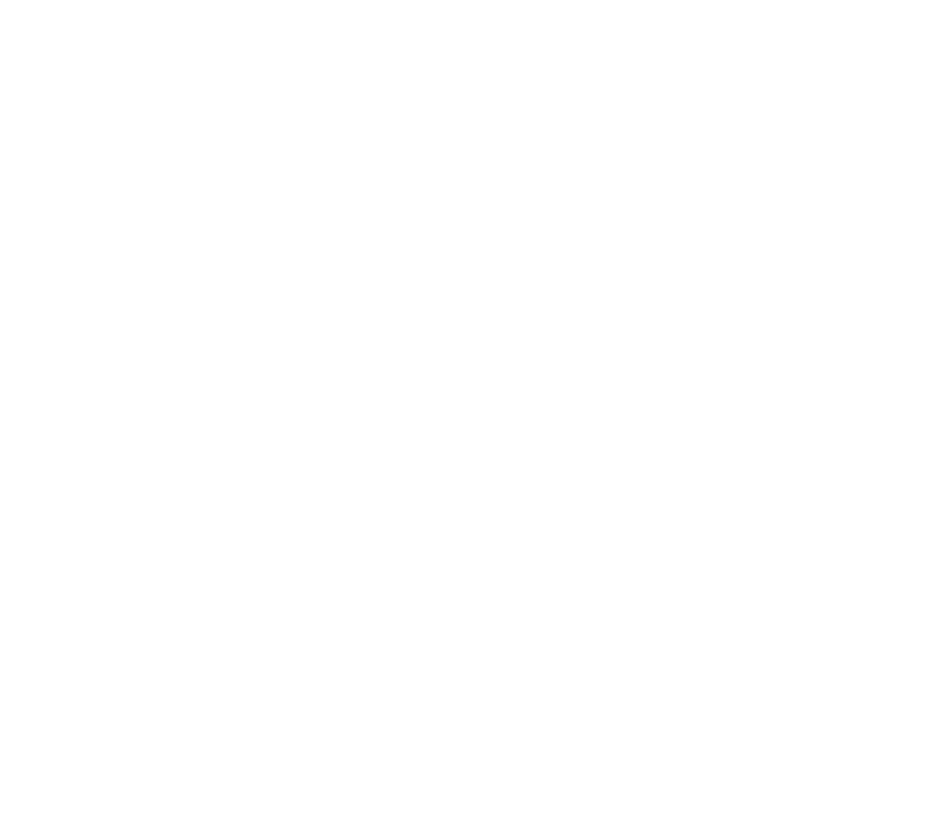
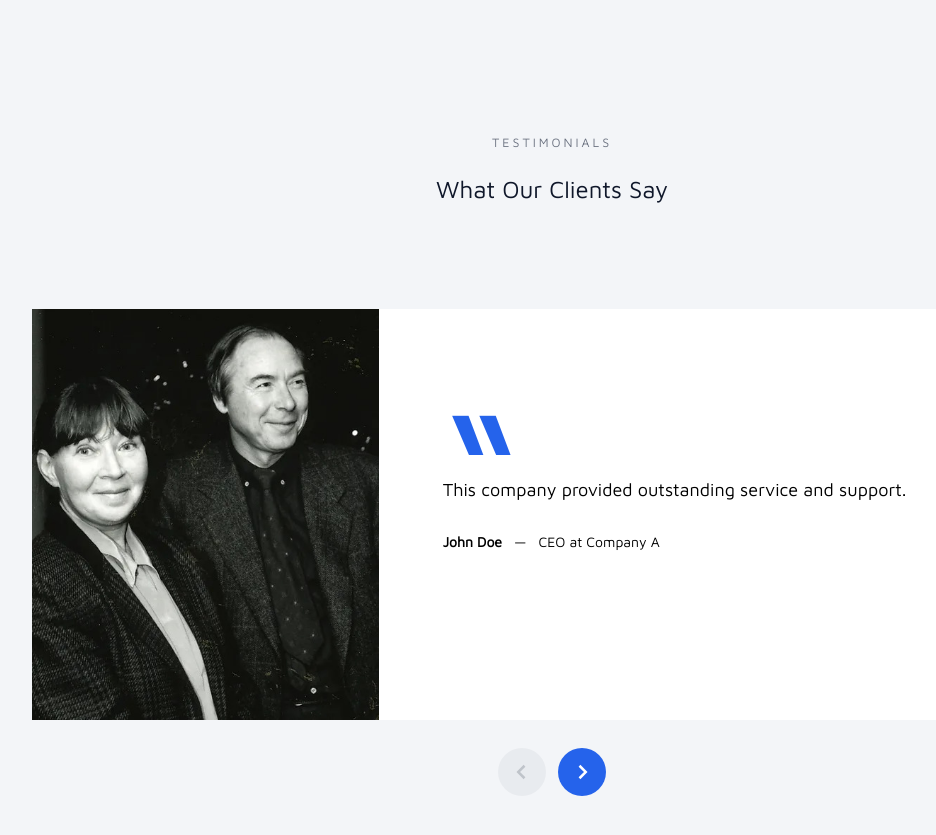
Before and after one commit to iamjianyoudai/solheim-design, a Next.js app: page /about in a window 1280 px wide. Before the commit this address had no page. Shown: the part 427-1262 px from the top of the page, without its empty margins (88-1024 px from the left). Before the commit the page ends 800 px from the top, so only its background shows below. Built offline with nearby package versions, Linux system fonts and the light colour scheme.

Commit message:
create about page

```diff
--- /dev/null
+++ b/components/about/Testimonials.tsx
@@ -0,0 +1,167 @@
+// components/Testimonials.tsx
+
+"use client";
+
+import { motion } from "framer-motion";
+import Image from "next/image";
+import { useCallback, useEffect, useRef, useState } from "react";
+import { BiChevronLeft, BiChevronRight } from "react-icons/bi";
+import { Swiper, SwiperRef, SwiperSlide } from "swiper/react";
+
+import "swiper/css";
+import Subtitle from "../ui/Subtitle";
+import Title from "../utils/Title";
+import { testimonialContent } from "../utils/testimonialContent";
+
+interface SectionProps {
+  className?: string;
+}
+
+const Testimonials: React.FC<SectionProps> = ({ className }) => {
+  const [isEnd, setIsEnd] = useState<boolean | undefined>(false);
+  const [isStart, setIsStart] = useState<boolean | undefined>(true);
+
+  const sliderRef = useRef<SwiperRef>(null);
+
+  const {
+    heading: { title, subTitle },
+    testimonials,
+  } = testimonialContent;
+
+  useEffect(() => {
+    setIsEnd(sliderRef.current?.swiper.isEnd);
+    setIsStart(sliderRef.current?.swiper.isBeginning);
+  }, []);
+
+  const nextHandler = useCallback(() => {
+    if (!sliderRef.current) return;
+    sliderRef.current.swiper.slideNext();
+  }, []);
+
+  const prevHandler = useCallback(() => {
+    if (!sliderRef.current) return;
+    sliderRef.current.swiper.slidePrev();
+  }, []);
+
+  return (
+    <section className={`${className} overflow-hidden`}>
+      <div className="wrapper">
+        <div className="flex justify-center">
+          <div className="w-full md:w-8/12 flex items-center">
+            <div className="text-center w-auto md:w-screen max-w-full md:max-w-xl mx-auto mb-16">
+              {subTitle && <Subtitle>{subTitle}</Subtitle>}
+              {title && <Title>{title}</Title>}
+            </div>
+          </div>
+        </div>
+
+        <div className="lg:flex justify-start lg:justify-center">
+          <motion.div
+            initial={{ opacity: 0, y: 20 }}
+            whileInView={{
+              opacity: 1,
+              y: 0,
+              transition: { delay: 0.9, duration: 0.5 },
+            }}
+            viewport={{ once: true }}
+            className="w-full lg:w-10/12 lg:flex items-center"
+          >
+            <Swiper
+              ref={sliderRef}
+              speed={700}
+              spaceBetween={30}
+              onSlideChange={() => {
+                setIsEnd(sliderRef.current?.swiper.isEnd);
+                setIsStart(sliderRef.current?.swiper.isBeginning);
+              }}
+              className="z-50 py-32 mb-7 relative flex items-center"
+            >
+              {testimonials.map(({ name, img, titleRole, quote }, index) => (
+                <SwiperSlide className="w-full" key={name}>
+                  <div className="md:flex overflow-y-visible mt-10 items-stretch bg-white">
+                    <div className="md:w-4/12">
+                      <Image
+                        src={img}
+                        alt={name}
+                        width={379}
+                        height={320}
+                        className="object-cover object-center !h-full !w-full"
+                      />
+                    </div>
+
+                    <div className="md:w-8/12 p-7 md:p-16 flex items-center">
+                      <div>
+                        <blockquote className="text-lg mb-7">
+                          <span className="text-[200px] leading-[0] relative text-blue-600 block">
+                            &ldquo;
+                          </span>
+                          {quote}
+                        </blockquote>
+                        <div className="flex space-x-3 text-sm">
+                          <strong>{name}</strong>
+                          <span>&mdash;</span>
+                          <span>{titleRole}</span>
+                        </div>
+                      </div>
+                    </div>
+                  </div>
+                </SwiperSlide>
+              ))}
+            </Swiper>
+          </motion.div>
+        </div>
+
+        <motion.div
+          initial={{ opacity: 0, y: 20 }}
+          whileInView={{
+            opacity: 1,
+            y: 0,
+            transition: { delay: 0.9, duration: 0.5 },
+          }}
+          viewport={{ once: true }}
+          className="flex justify-center"
+        >
+          <div className="flex space-x-3">
+            <div
+              onClick={prevHandler}
+              className={`${
+                isStart
+                  ? "opacity-30 bg-gray-300 text-gray-600 !cursor-pointer"
+                  : "opacity-100 bg-blue-600 text-white"
+              } relative top-0 group transition w-12 h-12 cursor-pointer rounded-full inline-flex justify-center items-center`}
+            >
+              <BiChevronLeft
+                className={`text-3xl text-primary transition
+                group-hover:text-white ${
+                  isStart
+                    ? "group-hover:!text-gray-600"
+                    : "group-hover:text-white"
+                }`}
+              />
+            </div>
+
+            <div
+              onClick={nextHandler}
+              className={`${
+                isEnd
+                  ? "opacity-30 bg-gray-300 text-gray-600 !cursor-pointer"
+                  : "opacity-100 bg-blue-600 text-white"
+              } relative top-0 group transition w-12 h-12 cursor-pointer rounded-full inline-flex justify-center items-center`}
+            >
+              <BiChevronRight
+                className={`text-3xl text-primary transition
+                group-hover:text-white ${
+                  isEnd
+                    ? "group-hover:!text-gray-600"
+                    : "group-hover:text-white"
+                }`}
+              />
+            </div>
+          </div>
+        </motion.div>
+      </div>
+    </section>
+  );
+};
+
+export default Testimonials;
--- a/components/projects/ProjectContent.tsx
+++ b/components/projects/ProjectContent.tsx
@@ -60,9 +60,16 @@ const projectsData = [
     url: "/projects/project-4",
   },
 ];
-
+const formatDate = (dateString: string) => {
+  const date = new Date(dateString);
+  return date.toLocaleDateString("en-US", {
+    year: "numeric",
+    month: "short",
+    day: "numeric",
+  });
+};
 const ProjectContent: React.FC<ProjectContentProps> = ({ project }) => {
-  const { title, content, image, date, client, year, role, url } = project;
+  const { title, content, image, date, client, year, role } = project;
 
   return (
     <motion.div
@@ -82,7 +89,7 @@ const ProjectContent: React.FC<ProjectContentProps> = ({ project }) => {
           </h1>
           <p className="text-slate-500 mt-10">
             <span className="inline-flex space-x-3">
-              <span>{new Date(date).toLocaleDateString()}</span>
+              <span>{formatDate(date)}</span>
               <span>&#8226;</span>
               <span>{role}</span>
             </span>
--- /dev/null
+++ b/components/utils/Title.tsx
@@ -0,0 +1,30 @@
+import { motion } from "framer-motion";
+import React from "react";
+
+type TitleProps = {
+  children: React.ReactNode;
+  delay?: number;
+  className?: string;
+};
+
+const Title = ({ children, delay = 0.3, className }: TitleProps) => {
+  return (
+    <motion.h2
+      initial={{
+        opacity: 0,
+        y: 20,
+      }}
+      whileInView={{ opacity: 1, y: 0 }}
+      transition={{
+        delay,
+        duration: 0.5,
+      }}
+      viewport={{ once: true }}
+      className={`${className ? className : ""} text-2xl lg:text-4-xl`}
+    >
+      {children}
+    </motion.h2>
+  );
+};
+
+export default Title;
--- /dev/null
+++ b/components/utils/testimonialContent.ts
@@ -0,0 +1,27 @@
+// utils/data/testimonialContent.ts
+export const testimonialContent = {
+  heading: {
+    title: "What Our Clients Say",
+    subTitle: "Testimonials",
+  },
+  testimonials: [
+    {
+      name: "John Doe",
+      img: "/hero4.jpg",
+      titleRole: "CEO at Company A",
+      quote: "This company provided outstanding service and support.",
+    },
+    {
+      name: "Jane Smith",
+      img: "/hero4.jpg",
+      titleRole: "CTO at Company B",
+      quote: "Their attention to detail and dedication is unparalleled.",
+    },
+    {
+      name: "Michael Johnson",
+      img: "/hero4.jpg",
+      titleRole: "Manager at Company C",
+      quote: "I highly recommend their services to anyone.",
+    },
+  ],
+};
--- a/package.json
+++ b/package.json
@@ -16,7 +16,8 @@
     "next": "14.2.4",
     "react": "18.3.1",
     "react-dom": "18.3.1",
-    "react-icons": "^5.2.1"
+    "react-icons": "^5.2.1",
+    "swiper": "^11.1.5"
   },
   "devDependencies": {
     "@types/node": "20.14.9",
--- /dev/null
+++ b/pages/about.tsx
@@ -0,0 +1,17 @@
+import Testimonials from "@/components/about/Testimonials";
+import PageLayout from "@/components/layout/PageLayout";
+import Hero from "@/components/ui/Hero";
+
+const aboutPage = () => {
+  return (
+    <PageLayout>
+      <Hero
+        className="pt-32 lg:pt-52 pb-8"
+        title="Blueprinting Tomorrow's Landscape Today"
+        subTitle="About us"
+      />
+      <Testimonials className="pt-10 lg:pt-44 pb-10 lg:bg-32" />
+    </PageLayout>
+  );
+};
+export default aboutPage;
```
Also changed, not shown: 1 other file (tests, documents, lock files or other folders).
